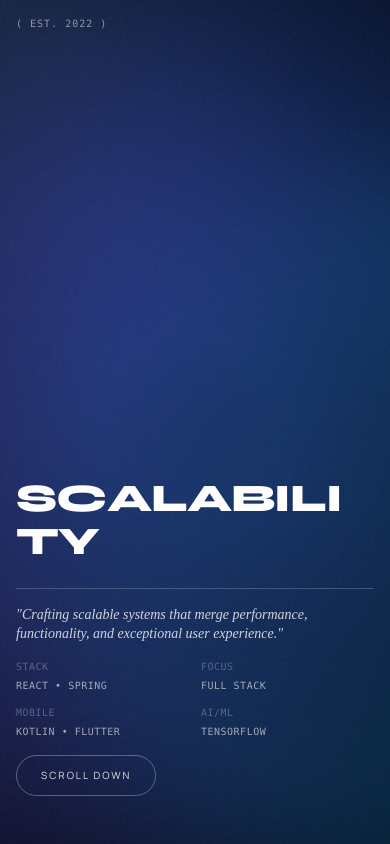
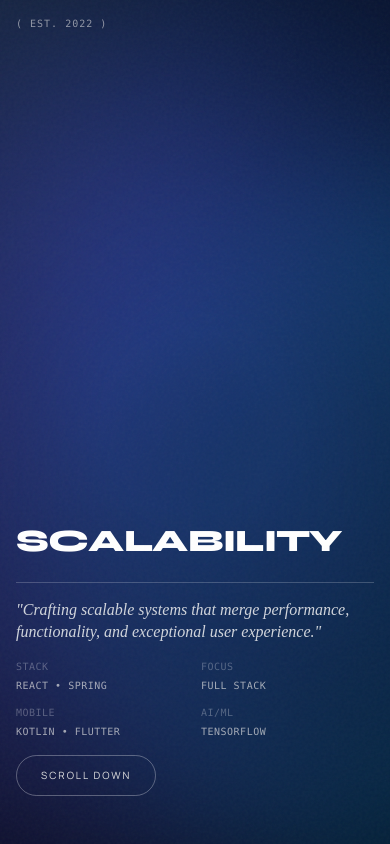
Before and after one commit to Rauliqbal/NeoPortfolio, a React (Vite) app: page / in a window 390 px wide. Shown: the top 844 px of the page. Built offline with nearby package versions, Linux system fonts and the light colour scheme; a web font is replaced by a local one.

Commit message:
style: fixing hero display text

```diff
--- a/src/components/Hero.tsx
+++ b/src/components/Hero.tsx
@@ -19,7 +19,7 @@ const Loader = ({ loaderRef }: LoaderProps) => {
       <div className="absolute h-[540px] w-[500px] rounded-full bg-linear-to-tr from-cyan-400/40 to-indigo-600/70 blur-[140px]" />
 
       {/* Text */}
-      <h1 className="loader-text relative z-10 text-[10vw] font-black tracking-[0.2em] text-white md:text-[5vw]">
+      <h1 className="loader-text relative z-10 text-[5vw] md:text-[10vw] font-black tracking-[0.2em] text-white">
         RAULIQBAL
       </h1>
     </div>
@@ -221,7 +221,7 @@ export default function Hero() {
           </div>
 
           <div className="relative mb-8 md:mb-12">
-            <h3 ref={titleRef} className="text-[10vw] sm:text-[8vw] md:text-[7vw] leading-[1.1] font-heading font-black tracking-tight text-white">
+            <h3 ref={titleRef} className="text-[8vw] md:text-[7vw] leading-[1.1] font-heading font-black tracking-tight text-white">
               <div className="flex flex-wrap">
                 {title.split("").map((char, i) => (
                   <span key={i} className="hero-char inline-block origin-bottom will-change-transform">{char}</span>
@@ -231,7 +231,7 @@ export default function Hero() {
 
             <div className="flex flex-col md:flex-row md:items-end justify-between mt-6 md:mt-12 border-t border-white/20 pt-4 md:pt-8 hero-fade gap-4 md:gap-6">
               <div className="flex-1 max-w-2xl">
-                <p className="text-sm sm:text-base md:text-xl lg:text-2xl font-serif-italic text-gray-300 leading-snug mb-4 md:mb-6">
+                <p className="text-base md:text-xl lg:text-2xl font-serif-italic text-gray-300 leading-snug mb-4 md:mb-6">
                   "Crafting scalable systems that merge performance, functionality, and exceptional user experience."
                 </p>
                 <div className="grid grid-cols-2 md:grid-cols-4 gap-3 md:gap-4 text-[10px] md:text-xs font-mono uppercase tracking-wider opacity-70">
```
